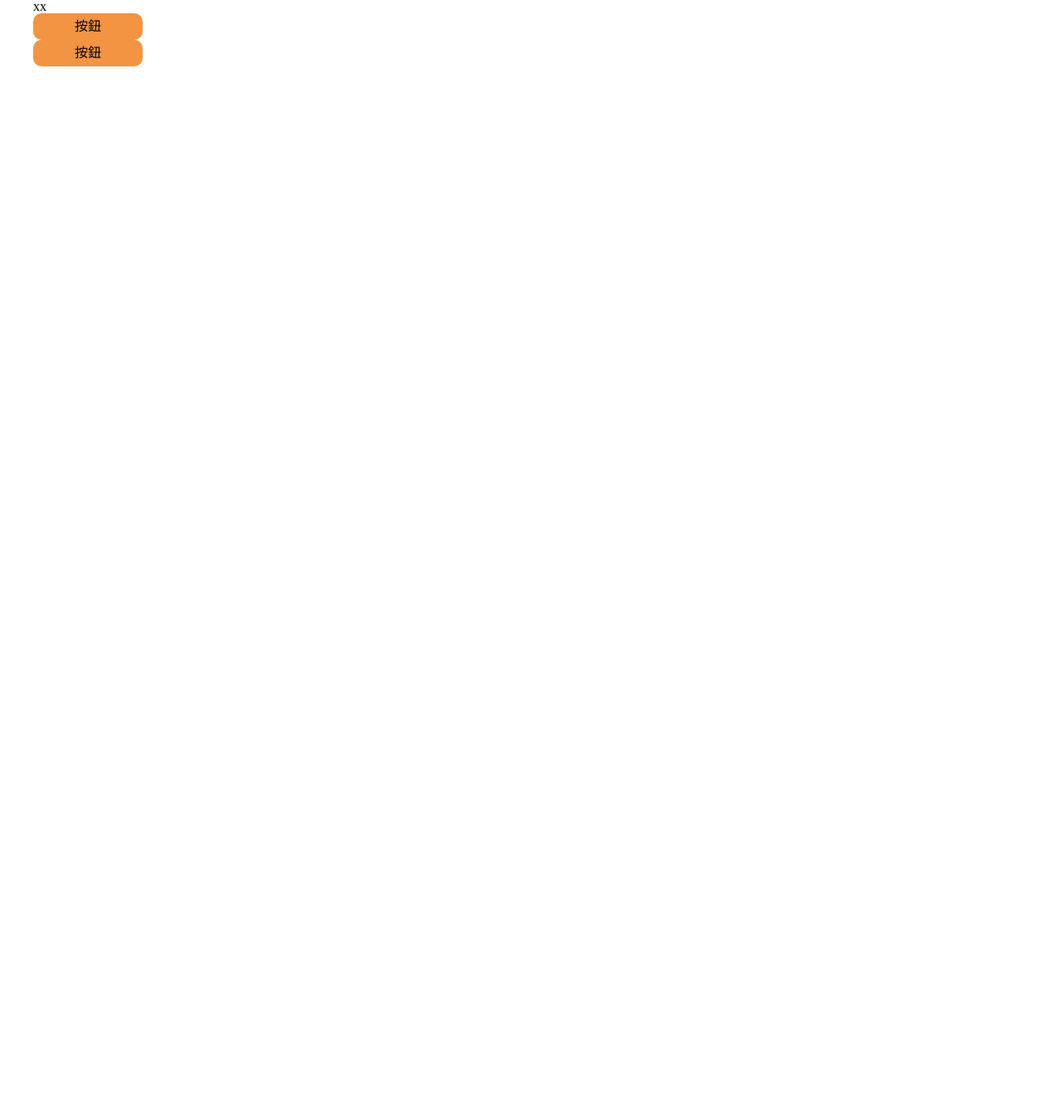
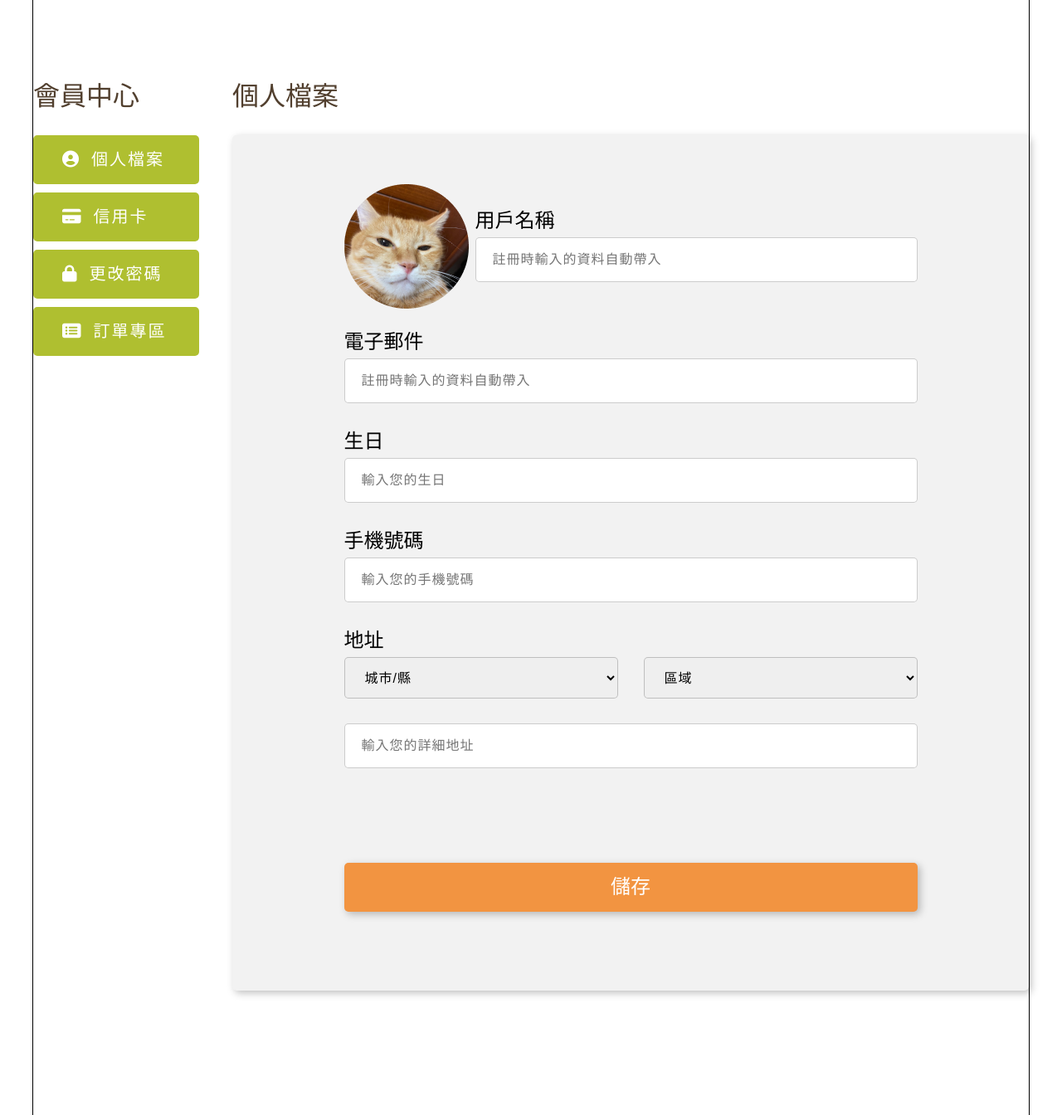
Before and after one commit to illumyST/JOYO_teamProject_G3, a PHP site: page /member.html in a window 1280 px wide. Shown: the whole page at 83% size. Before the commit the page ends 80 px from the top, so only its background shows below. Run offline with PHP 8.4, Linux system fonts and the light colour scheme; some libraries are stand-ins or nearby versions.

Commit message:
希望別有問題

```diff
--- a/css/style.css
+++ b/css/style.css
@@ -163,25 +163,165 @@
   }
 }
 .wrapper {
+  display: flex;
+  justify-content: space-between;
+  padding-top: 100px;
+  padding-bottom: 150px;
+}
+
+.member-left h2 {
+  font-size: 32px;
+  margin-bottom: 31px;
+  color: #513F2E;
+}
+.member-left ul a {
+  display: block;
+  text-decoration: none;
+  border-radius: 5px;
+  line-height: 59px;
+  width: 200px;
+  color: #fff;
+  box-sizing: border-box;
+  padding-left: 35px;
+  font-size: 20px;
+  background: #AFBF30;
+  margin-bottom: 10px;
+  transition: 0.3s;
+  letter-spacing: 2px;
+}
+.member-left ul a:hover {
+  background: #F29441;
+}
+.member-left ul a i {
+  margin-right: 13px;
+}
+
+.member-right h2 {
+  font-size: 32px;
+  margin-bottom: 31px;
+  color: #513F2E;
+}
+
+.member-right-card {
+  width: 960px;
+  background: #F2F2F2;
+  display: flex;
+  flex-direction: column;
+  align-items: center;
+  border-radius: 5px;
+  box-shadow: 3px 3px 10px rgba(0, 0, 0, 0.25);
+  padding-top: 59px;
+}
+.member-right-card h3 {
+  font-size: 24px;
+  margin-bottom: 8px;
+}
+.member-right-card .member-right-name {
+  display: flex;
+  align-items: center;
+  justify-content: space-between;
+  width: 691px;
+  margin-bottom: 28px;
+}
+.member-right-card .member-right-name .member-name-text {
+  padding-left: 20px;
+  line-height: 50px;
+  border-radius: 5px;
+  border: 1px solid rgba(0, 0, 0, 0.2);
+  font-size: 16PX;
+  width: 533px;
+  box-sizing: border-box;
+  outline: none;
+  letter-spacing: 1px;
+}
+.member-right-card .member-text {
+  padding-left: 20px;
+  line-height: 50px;
+  border-radius: 5px;
+  border: 1px solid rgba(0, 0, 0, 0.2);
+  font-size: 16PX;
+  width: 691px;
+  box-sizing: border-box;
+  outline: none;
+  letter-spacing: 1px;
+  margin-bottom: 34px;
+}
+.member-right-card .address {
+  margin-bottom: 80px;
+}
+.member-right-card .address .address-top {
+  width: 691px;
+  display: flex;
+  justify-content: space-between;
+  margin-bottom: 30px;
+}
+.member-right-card .address .address-top select {
+  padding-left: 20px;
+  line-height: 50px;
+  border-radius: 5px;
+  border: 1px solid rgba(0, 0, 0, 0.2);
+  font-size: 16PX;
+  width: 330px;
+  box-sizing: border-box;
+  outline: none;
+  letter-spacing: 1px;
+  height: 50px;
+}
+.member-right-card a {
+  background: #F29441;
+  line-height: 59px;
+  width: 691px;
+  display: block;
+  text-decoration: none;
+  text-align: center;
+  border-radius: 5px;
+  box-shadow: 3px 3px 10px rgba(0, 0, 0, 0.25);
+  transition: 0.3s;
+  cursor: pointer;
+  color: #fff;
+  font-size: 24px;
+  margin-bottom: 95px;
+}
+.member-right-card a:hover {
+  background: #AFBF30;
+}
+
+.membercard-right {
+  width: 964px;
+}
+.membercard-right-title {
+  display: flex;
+  justify-content: space-between;
+  margin-bottom: 40px;
+}
+.membercard-right-title h2 {
+  font-size: 32px;
+}
+.membercard-right-title a {
+  background: #F29441;
+  line-height: 59px;
+  width: 238px;
+  display: block;
+  text-decoration: none;
+  text-align: center;
+  border-radius: 5px;
+  box-shadow: 3px 3px 10px rgba(0, 0, 0, 0.25);
+  transition: 0.3s;
+  cursor: pointer;
+  color: #fff;
+  font-size: 24px;
+}
+.membercard-right-title a:hover {
+  background: #AFBF30;
+}
+.membercard-right-title a i {
+  margin-left: 24px;
+}
+
+.wrapper {
   width: 1200px;
   margin: 0 auto;
-  height: 100px;
-}
-
-.btn {
-  padding: 8px 16px;
-  text-align: center;
-  max-width: 100px;
-  cursor: pointer;
-  transition: all 0.3s;
-  border-radius: 10px;
-  background-color: #AFBF30;
-}
-.btn:hover {
-  background-color: salmon;
-}
-.btn__submit {
-  background: #F29441;
+  outline: 1px solid #000;
 }
 
 /*# sourceMappingURL=style.css.map */
--- a/member.html
+++ b/member.html
@@ -7,11 +7,72 @@
     <title>Document</title>
     <link rel="stylesheet" href="css/style.css">
     <!-- 如果都引入同一隻css ，遇到class命名一樣怎辦 -->
+    <script src="https://kit.fontawesome.com/56b7867370.js" crossorigin="anonymous"></script>
 </head>
 <body class="page-member">
-    <div class="wrapper">xx
-        <a href="#" class="btn btn__submit">按鈕</a>
-        <a href="#" class="btn btn__submit">按鈕</a>
+    <div class="wrapper">
+        <!-- 左邊部分 -->
+        <div class="member-left">
+            <h2>會員中心</h2>
+            <ul>
+                <li><a href="#"><i class="fa-solid fa-circle-user"></i>個人檔案</a></li>
+                <li><a href="#"><i class="fa-solid fa-credit-card"></i>信用卡</a></li>
+                <li><a href="#"><i class="fa-solid fa-lock"></i>更改密碼</a></li>
+                <li><a href="#"><i class="fa-solid fa-rectangle-list"></i>訂單專區</a></li>
+            </ul>
+        </div>
+        <!-- 右邊部分 -->
+        <div class="member-right">
+            <h2>個人檔案</h2>
+            <div class="member-right-card">
+                <!-- 右邊最上面 頭貼+名字 -->
+                <div class="member-right-name">
+                    <img src="assets/img/cat.png" alt="">
+                    <div class="name">
+                        <h3>用戶名稱</h3>
+                        <input type="text" class="member-name-text" placeholder="註冊時輸入的資料自動帶入">
+                    </div>
+                </div>
+                <!-- email -->
+                <div class="email">
+                    <h3>電子郵件</h3>
+                    <input type="text" class="member-text" placeholder="註冊時輸入的資料自動帶入">
+                </div>
+                <!-- 生日 -->
+                <div class="birth">
+                    <h3>生日</h3>
+                    <input type="text" class="member-text" placeholder="輸入您的生日">
+                </div>
+                <!-- 電話號碼 -->
+                <div class="phone">
+                    <h3>手機號碼</h3>
+                    <input type="text" class="member-text" placeholder="輸入您的手機號碼">
+                </div>
+                <!-- 地址 -->
+                <div class="address">
+                    <h3>地址</h3>
+                    <div class="address-top">
+                        <select name="" id="">
+                            <option value="">城市/縣</option>
+                            <option value="">台北市</option>
+                            <option value="">新北市</option>
+                            <option value="">桃園市</option>
+                            <option value="">台中市</option>
+                        </select>
+                        <select name="" id="">
+                            <option value="">區域</option>
+                        </select>
+                    </div>
+                    <div class="address-bottom">
+                        <input type="text" class="member-text" placeholder="輸入您的詳細地址">
+                    </div>
+                </div>
+                <a href="#" class="">儲存</a>
+            </div>
+        </div>
     </div>
 </body>
 </html>
+
+<!-- <a href="#" class="btn btn__submit">按鈕</a>
+<a href="#" class="btn btn__submit">按鈕</a>  -->
--- a/sass/mixin/_mixins.scss
+++ b/sass/mixin/_mixins.scss
@@ -1,5 +1,4 @@
 // 按鈕樣式
-
 @mixin btn($bg , $lh, $w, $hover){
     background: $bg;
     line-height: $lh;
@@ -71,7 +70,7 @@
         max-width: $w;
         cursor: pointer;
         transition: all .3s;
-        border-radius: 2 * 5 +px;
+        // border-radius: 2 * 5 +px;
         background-color: #AFBF30;
         // border: 1px solid $bc;
         @content;
@@ -87,3 +86,22 @@
         }
 }
 }
+
+// 字形
+@mixin h1_pri(){
+    font-family: 'Noto Sans TC', sans-serif;
+    font-size: $h1_pri;
+    letter-spacing: 2px;
+}
+
+@mixin h1_sub(){
+    font-family: 'Noto Sans TC', sans-serif;
+    font-size: $h1_sub;
+    letter-spacing: 2px;
+}
+
+@mixin h2(){
+    font-family: 'Noto Sans TC', sans-serif;
+    font-size: $h2;
+    letter-spacing: 1px;
+}
--- a/sass/page/_member.scss
+++ b/sass/page/_member.scss
@@ -0,0 +1,79 @@
+.wrapper{
+    display: flex;
+    justify-content: space-between;
+    padding-top: 100px;
+    padding-bottom: 150px;
+}
+
+.member-left{
+    h2{
+        font-size: 32px;
+        margin-bottom: 31px;
+        color: $brown;
+    };
+    ul{
+
+        a{
+            @include sidemenu();
+            i{
+                margin-right: 13px;
+            }
+        };
+
+    };
+}
+
+.member-right{
+    h2{
+        font-size: 32px;
+        margin-bottom: 31px;
+        color: $brown;
+    }
+}
+
+.member-right-card{
+    width: 960px;
+    background: $bg;
+    display: flex;
+    flex-direction: column;
+    align-items: center;
+    border-radius: 5px;
+    box-shadow: $shadow;
+    padding-top: 59px;
+    h3{
+        font-size: $h2;
+        margin-bottom: 8px;
+    }
+    .member-right-name{
+        display: flex;
+        align-items: center;
+        justify-content: space-between;
+        width: 691px;
+        margin-bottom: 28px;
+        .member-name-text{
+            @include input-text(50px, 533px)
+        }
+    }
+    .member-text{
+        @include input-text(50px, 691px);
+        margin-bottom: 34px;
+    }
+    .address{
+        margin-bottom: 80px;
+        .address-top{
+            width: 691px;
+            display: flex;
+            justify-content: space-between;
+            margin-bottom: 30px;
+            select{
+                @include input-text(50px, 330px);
+                height: 50px;
+            }
+        }
+    }
+    a{
+        @include btn($orange, 59px, 691px, $green);
+        font-size: $h2;
+        margin-bottom: 95px;
+    }
+}
--- /dev/null
+++ b/sass/page/_membercard.scss
@@ -0,0 +1,19 @@
+.membercard-right{
+    width: 964px;
+    &-title{
+        display: flex;
+        justify-content: space-between;
+        margin-bottom: 40px;
+        // align-items: center;
+        h2{
+            font-size: $h1_sub;
+        }
+        a{
+            @include btn($orange, 59px, 238px, $green);
+            font-size: $h2;
+            i{
+                margin-left: 24px;
+            }
+        }
+    }
+}
--- a/sass/page/_page.scss
+++ b/sass/page/_page.scss
@@ -2,3 +2,4 @@
 @import './about';
 @import './index';
 @import './member';
+@import './membercard';
--- a/sass/style.scss
+++ b/sass/style.scss
@@ -26,8 +26,7 @@
 @import './page/page';
 
 .wrapper{
-    @include wrapper();
-    height: 100px;
+    width: 1200px;
+    margin: 0 auto;
+    outline: 1px solid #000;
 }
-
-@include btnn(100px);
```
Also changed, not shown: membercard.html (added, +33 -0 lines), assets/img/cat.png (added), 1 other file.
